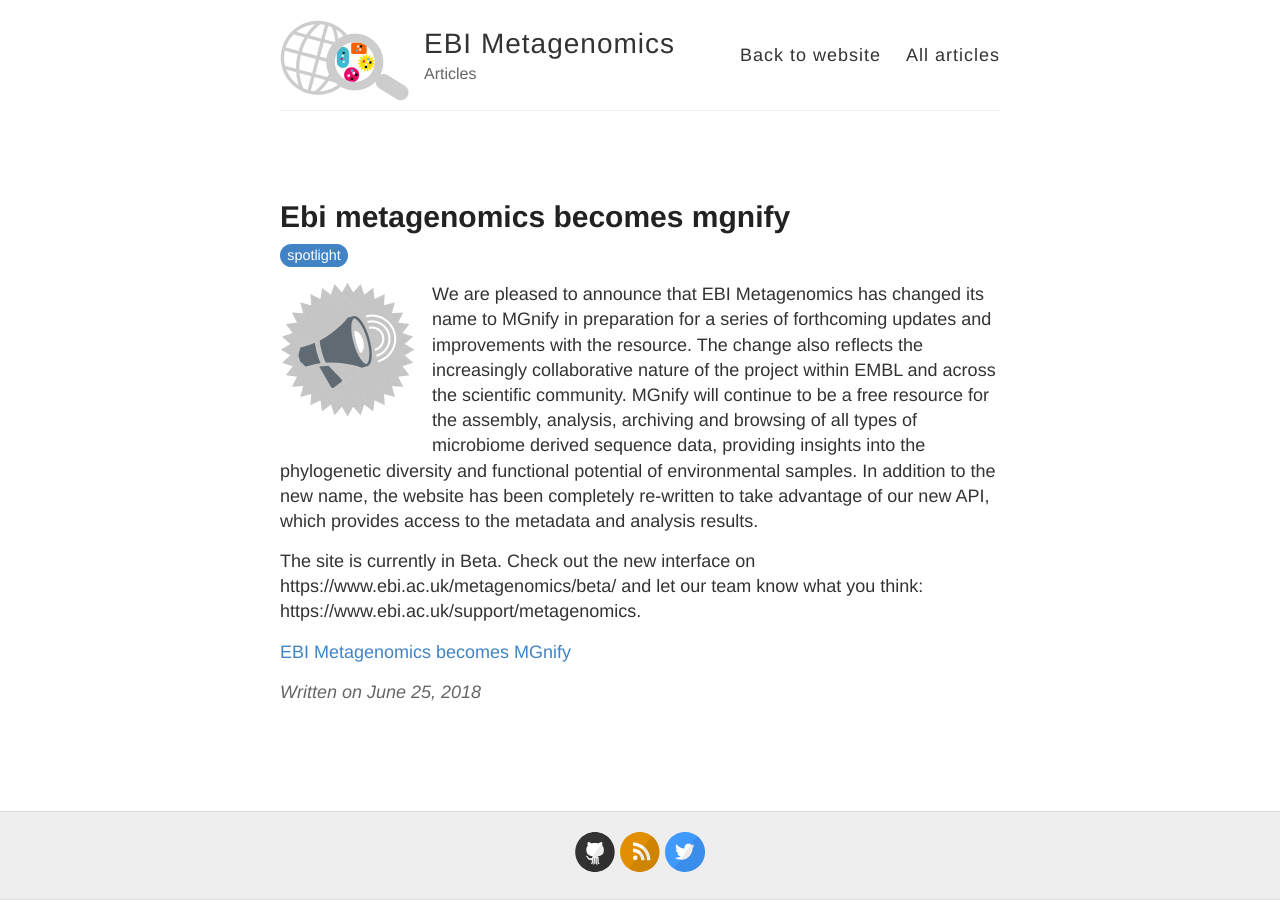
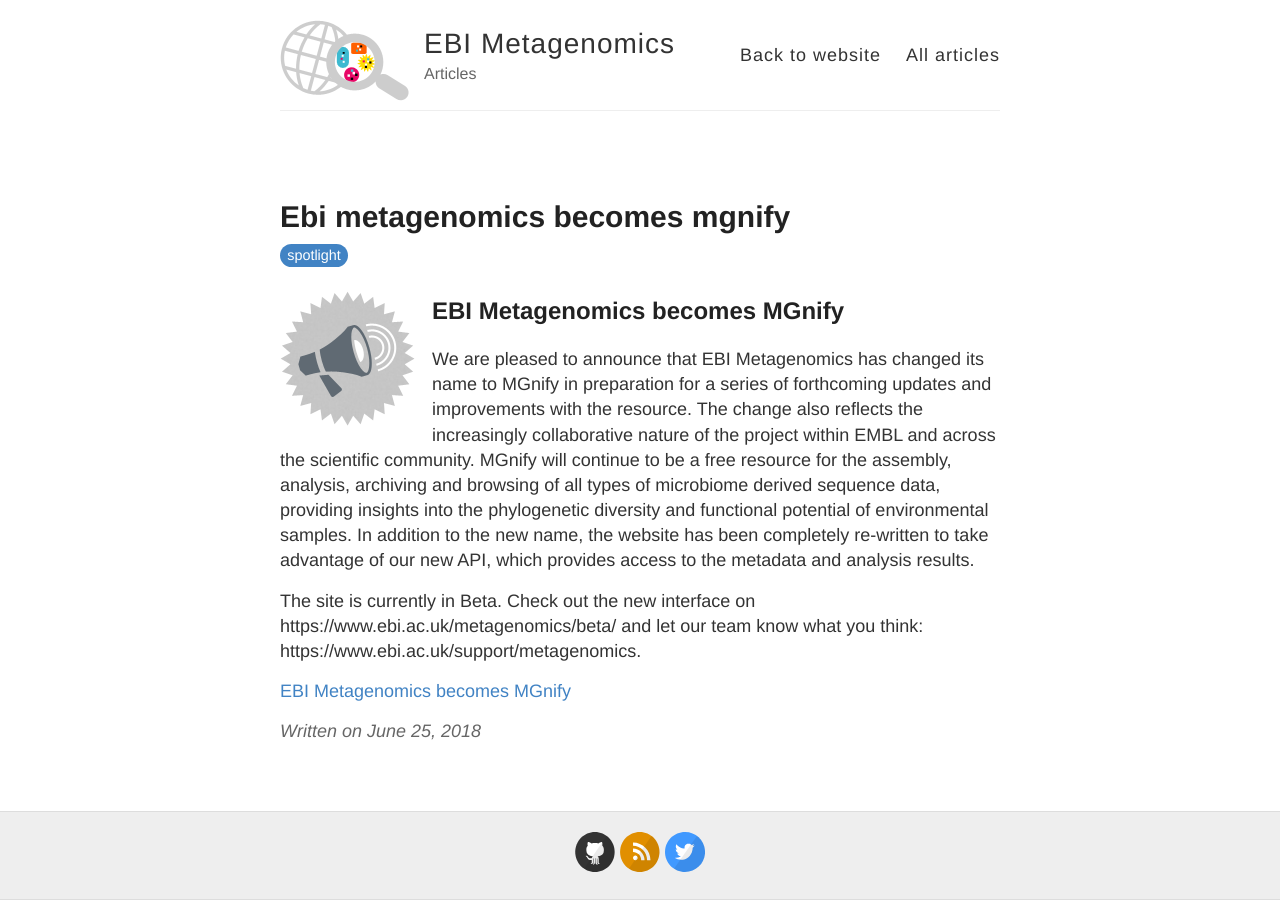
Before and after one commit to EBI-Metagenomics/blog, a Jekyll site: the page built from _posts/2018-06-25-EBI Metagenomics becomes MGnify.md, in a window 1280 px wide. Built offline with Jekyll 4.4.1, drawn with Linux system fonts in a browser that asks for light colours.

Commit message:
add title

```diff
--- a/_posts/2018-06-25-EBI Metagenomics becomes MGnify.md
+++ b/_posts/2018-06-25-EBI Metagenomics becomes MGnify.md
@@ -8,7 +8,7 @@
 layout: post
 ---
 ![icons_job_EMG_grey.png]({{site.baseurl}}/assets/media/images/posts/icons_job_EMG_grey.png)
-
+## EBI Metagenomics becomes MGnify
 We are pleased to announce that EBI Metagenomics has changed its name to MGnify in preparation for a series of forthcoming updates and improvements with the resource. The change also reflects the increasingly collaborative nature of the project within EMBL and across the scientific community. MGnify will continue to be a free resource for the assembly, analysis, archiving and browsing of all types of microbiome derived sequence data, providing insights into the phylogenetic diversity and functional potential of environmental samples. In addition to the new name, the website has been completely re-written to take advantage of our new API, which provides access to the metadata and analysis results.
 
 
```
